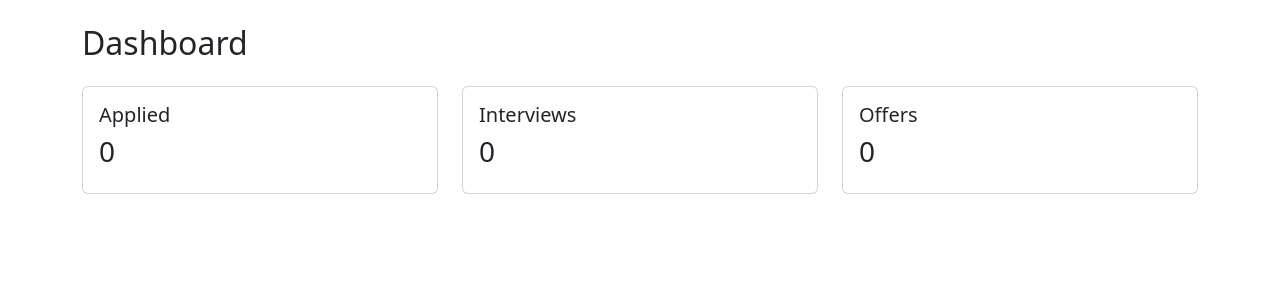
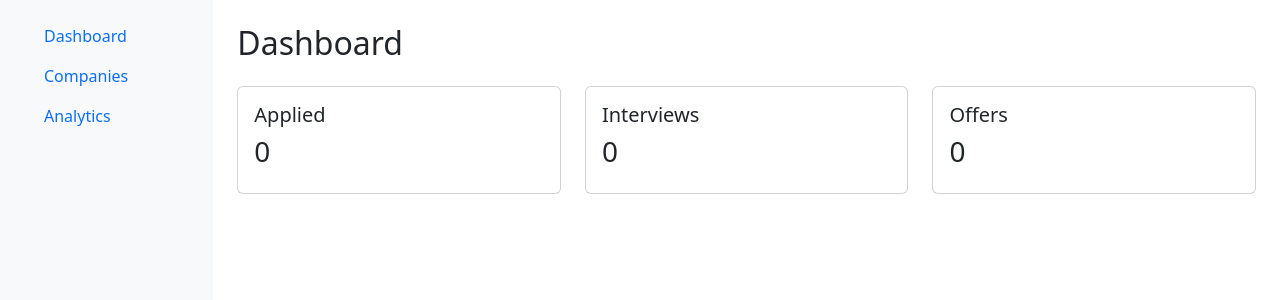
Before and after one commit to buzyvibhsss/placement-tracker, a React (Create React App) app in the folder frontend/: page / in a window 1280 px wide. Shown: the top 300 px of the page. Built offline with nearby package versions, Linux system fonts and the light colour scheme; no server answers.

Commit message:
Add layout and navigation for dashboard, companies, analytics

```diff
--- a/frontend/src/App.js
+++ b/frontend/src/App.js
@@ -1,45 +1,19 @@
+import React from "react";
 import { BrowserRouter, Routes, Route } from "react-router-dom";
-import { useEffect, useState } from "react";
-import axios from "axios";
-
+import Layout from "./components/Layout";
 import Dashboard from "./pages/Dashboard";
 import Companies from "./pages/Companies";
 import Analytics from "./pages/Analytics";
 
 function App() {
-  const [companies, setCompanies] = useState([]);
-
-  const fetchCompanies = () => {
-    axios
-      .get("https:////placement-tracker-api.onrender.com")
-      .then(res => setCompanies(res.data))
-      .catch(err => console.log(err));
-  };
-
-  useEffect(() => {
-    fetchCompanies();
-  }, []);
-
   return (
     <BrowserRouter>
       <Routes>
-        <Route
-          path="/"
-          element={<Dashboard companies={companies} />}
-        />
-        <Route
-          path="/companies"
-          element={
-            <Companies
-              companies={companies}
-              fetchCompanies={fetchCompanies}
-            />
-          }
-        />
-        <Route
-          path="/analytics"
-          element={<Analytics companies={companies} />}
-        />
+        <Route path="/" element={<Layout />}>
+          <Route index element={<Dashboard />} />
+          <Route path="companies" element={<Companies />} />
+          <Route path="analytics" element={<Analytics />} />
+        </Route>
       </Routes>
     </BrowserRouter>
   );
--- a/frontend/src/components/Layout.js
+++ b/frontend/src/components/Layout.js
@@ -1,13 +1,20 @@
+import React from "react";
+import { Outlet } from "react-router-dom";
 import Sidebar from "./Sidebar";
+import { Container, Row, Col } from "react-bootstrap";
 
-function Layout({ children }) {
+function Layout() {
   return (
-    <div style={{ display: "flex" }}>
-      <Sidebar />
-      <div style={{ padding: "30px", background: "#f5f6fa", flex: 1, minHeight: "100vh" }}>
-        {children}
-      </div>
-    </div>
+    <Container fluid>
+      <Row>
+        <Col md={2} className="bg-light min-vh-100">
+          <Sidebar />
+        </Col>
+        <Col md={10}>
+          <Outlet />
+        </Col>
+      </Row>
+    </Container>
   );
 }
 
--- a/frontend/src/components/Sidebar.js
+++ b/frontend/src/components/Sidebar.js
@@ -1,30 +1,14 @@
-import { Link, useLocation } from "react-router-dom";
+import React from "react";
+import { Nav } from "react-bootstrap";
+import { Link } from "react-router-dom";
 
 function Sidebar() {
-  const location = useLocation();
-
-  const linkStyle = (path) => ({
-    color: location.pathname === path ? "white" : "#cbd5e1",
-    textDecoration: "none",
-    fontWeight: location.pathname === path ? "600" : "400"
-  });
-
   return (
-    <div
-      style={{
-        width: "220px",
-        background: "#111827",
-        color: "white",
-        padding: "25px",
-        minHeight: "100vh"
-      }}
-    >
-      <h2 style={{ marginBottom: "40px" }}>🎓 Placement</h2>
-
-      <p><Link to="/" style={linkStyle("/")}>📊 Dashboard</Link></p>
-      <p><Link to="/companies" style={linkStyle("/companies")}>🏢 Companies</Link></p>
-      <p><Link to="/analytics" style={linkStyle("/analytics")}>📈 Analytics</Link></p>
-    </div>
+    <Nav className="flex-column p-3">
+      <Nav.Link as={Link} to="/">Dashboard</Nav.Link>
+      <Nav.Link as={Link} to="/companies">Companies</Nav.Link>
+      <Nav.Link as={Link} to="/analytics">Analytics</Nav.Link>
+    </Nav>
   );
 }
 
```
